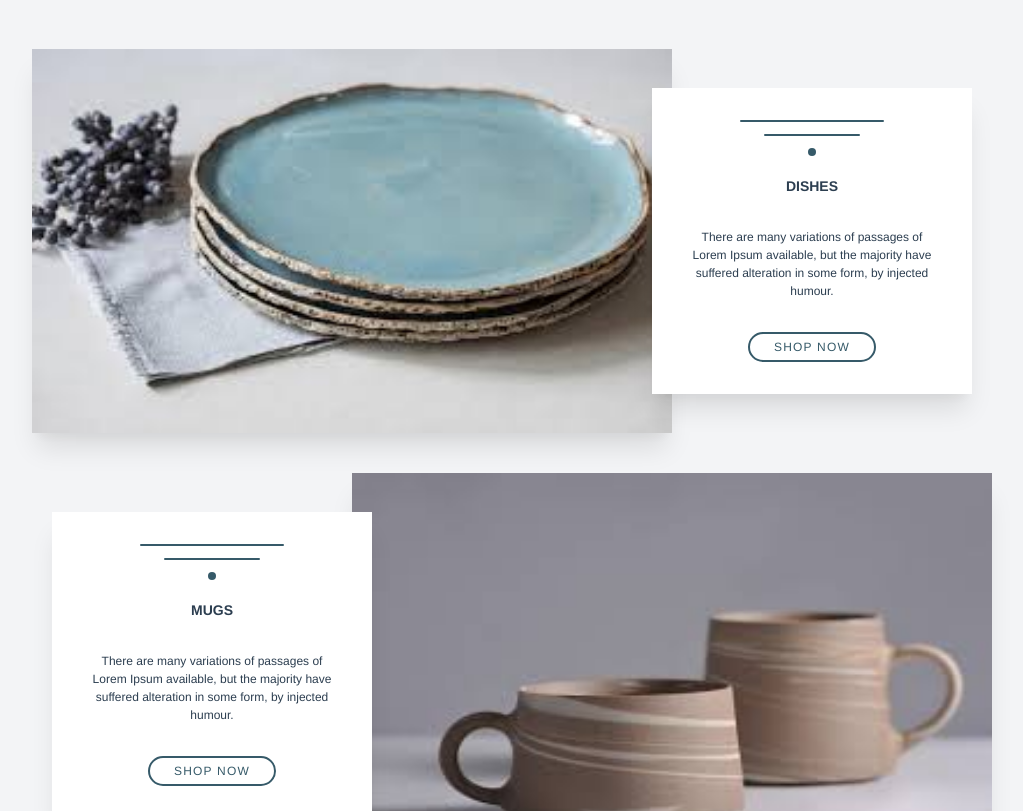
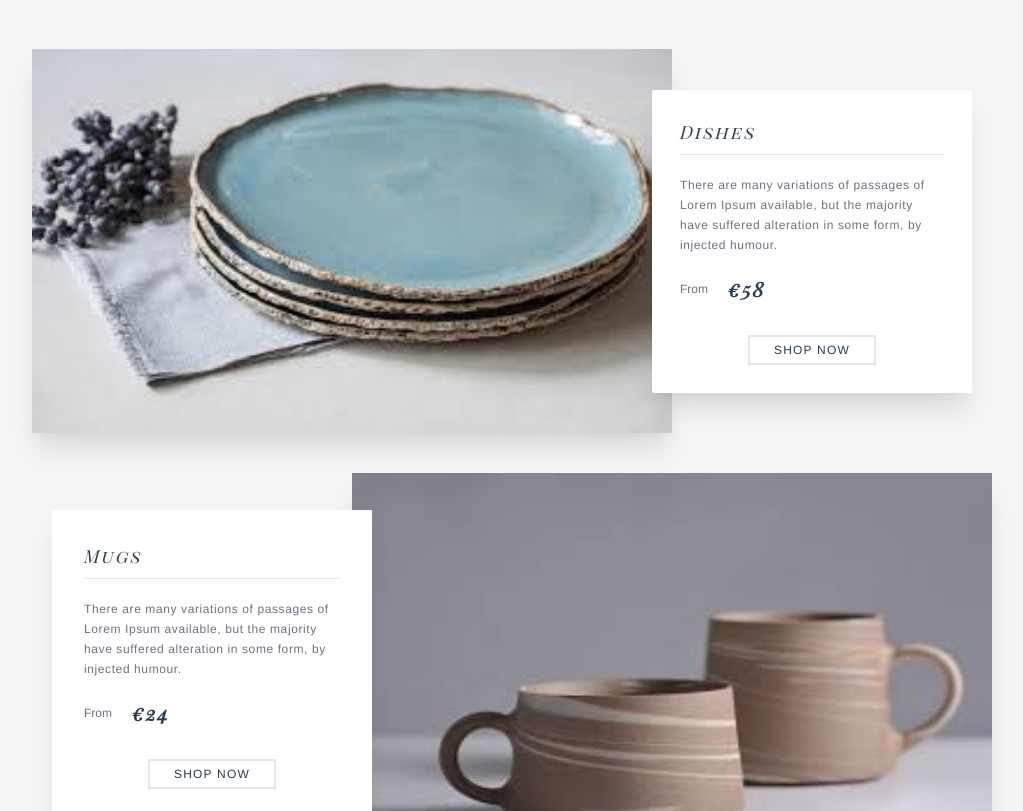
Before and after one commit to ejmvy/kathryn-refactor, a Vue app: page / in a window 1280 px wide. Shown: the part 2620-3431 px from the top of the page, without its empty margins (128-1151 px from the left). Built offline with nearby package versions, Linux system fonts and the light colour scheme; no server answers; a web font is replaced by a local one.

Commit message:
restyled category cards

```diff
--- a/src/components/Designs/LeftCollectionComponent.vue
+++ b/src/components/Designs/LeftCollectionComponent.vue
@@ -7,31 +7,29 @@
         class="w-full h-full"
         :src="require(`../../assets/${displayCollection.img}`)"
       />
-      <!-- <img class="reasonImage" src="../../assets/latestDesigns/dish1.jpeg" /> -->
     </div>
     <div
-      class="flex flex-col items-center text-center relative -top-10 md:top-0 w-3/4 md:-left-5 p-8 md:flex-1 md:w-40 z-10 bg-white shadow-xl"
+      class="flex flex-col items-center text-center relative -top-10 md:top-0 w-3/4 md:-left-5 p-7 md:flex-1 bg-white shadow-xl rounded-sm"
     >
-      <div class="lineTop">
-        <div class="line1 w-48 md:w-36"></div>
-        <div class="line2 w-24 mt-3"></div>
-        <div class="dot mb-5 mt-3"></div>
-      </div>
       <div>
-        <h2 class="text-sm font-bold pb-4 md:pb-8 uppercase">
+        <h1 class="text-left text-lg pb-2 mb-5 border-b border-gray-200">
           {{ displayCollection.title }}
-        </h2>
-        <p class="text-xs">
+        </h1>
+        <p class="text-xs tracking-wider text-left leading-5 text-gray-500">
           {{
             getProductText
               ? displayCollection.shortText
               : displayCollection.longText
           }}
         </p>
+        <div class="flex items-center mt-5">
+          <p class="text-gray-500 text-xs mr-5">From</p>
+          <h1 class="text-xl font-bold">€58</h1>
+        </div>
         <router-link
           :to="{ name: 'ShowCollection', params: { category: collection } }"
         >
-          <button class="btn-green btn-sm mt-8">SHOP NOW</button>
+          <button class="btn-green-full btn-sm mt-8">SHOP NOW</button>
         </router-link>
       </div>
     </div>
--- a/src/components/Designs/RightCollectionComponent.vue
+++ b/src/components/Designs/RightCollectionComponent.vue
@@ -5,26 +5,25 @@
     <div
       class="flex flex-col order-last md:order-first items-center text-center relative -top-10 md:top-0 w-3/4 md:-right-5 p-8 md:flex-1 md:w-40 z-10 bg-white shadow-xl"
     >
-      <div class="lineTop">
-        <div class="line1 w-48 md:w-36"></div>
-        <div class="line2 w-24 mt-3"></div>
-        <div class="dot mb-5 mt-3"></div>
-      </div>
       <div>
-        <h2 class="text-sm font-bold pb-4 md:pb-8 uppercase">
+        <h1 class="text-left text-lg pb-2 mb-5 border-b border-gray-200">
           {{ displayCollection.title }}
-        </h2>
-        <p class="text-xs">
+        </h1>
+        <p class="text-xs tracking-wider text-left leading-5 text-gray-500">
           {{
             getProductText
               ? displayCollection.shortText
               : displayCollection.longText
           }}
         </p>
+        <div class="flex items-center mt-5">
+          <p class="text-gray-500 text-xs mr-5">From</p>
+          <h1 class="text-xl font-bold">€24</h1>
+        </div>
         <router-link
           :to="{ name: 'ShowCollection', params: { category: collection } }"
         >
-          <button class="btn-green btn-sm mt-8">SHOP NOW</button>
+          <button class="btn-green-full btn-sm mt-8">SHOP NOW</button>
         </router-link>
       </div>
     </div>
```
